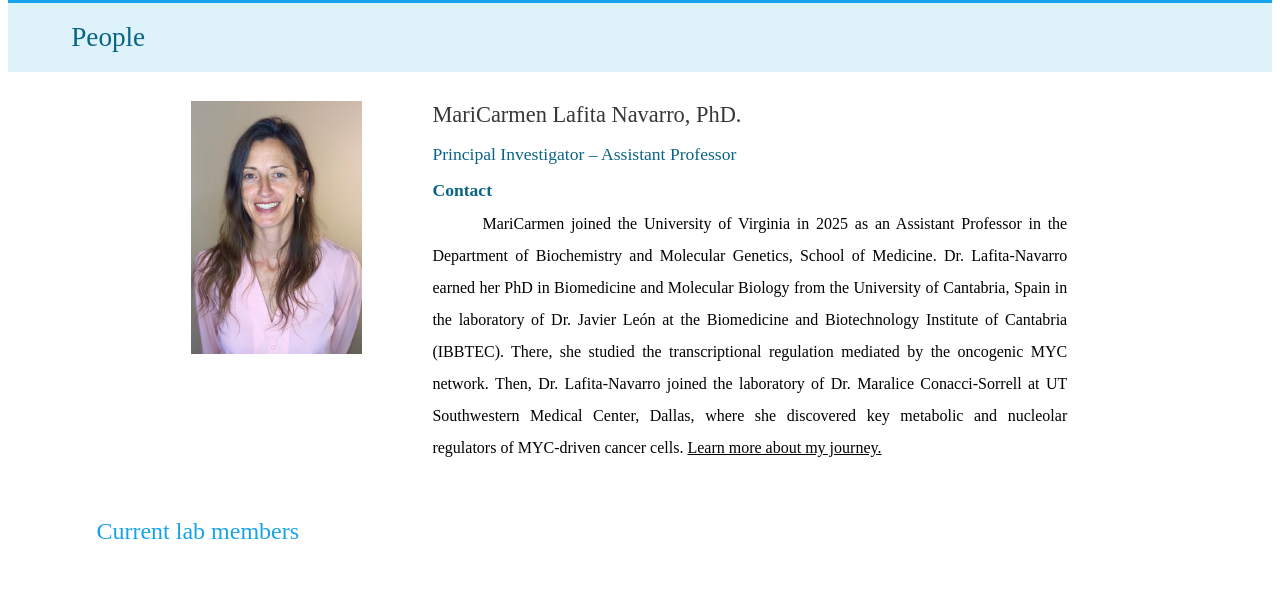
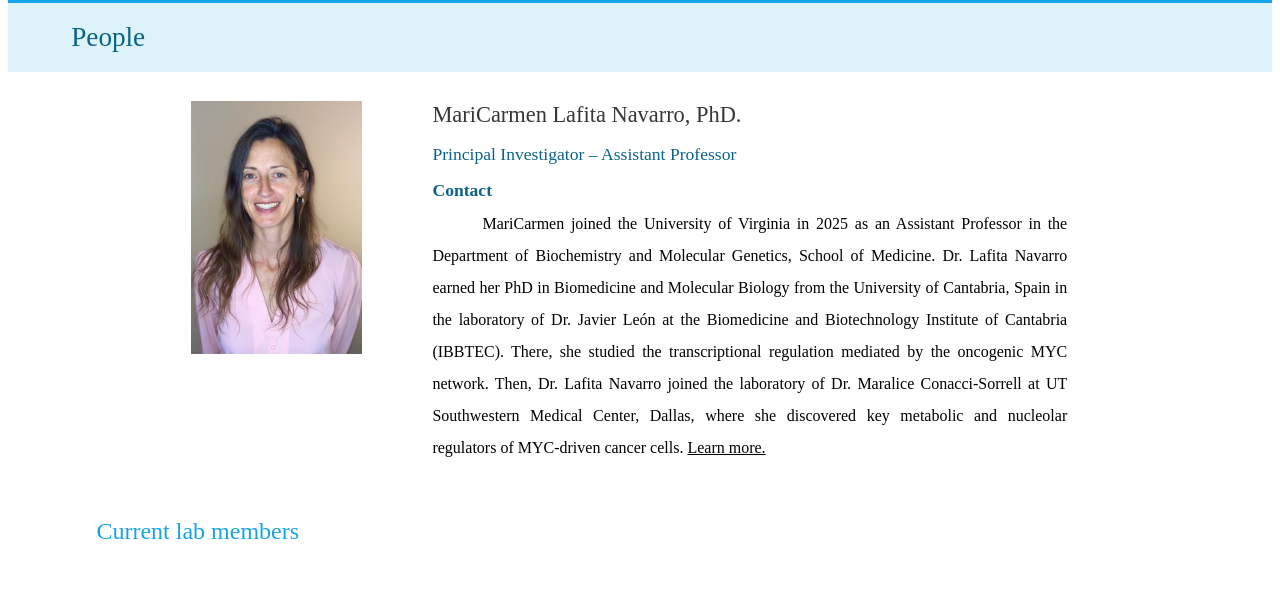
Before and after one commit to maricar86/LafitaNavarrolab, a plain HTML site: page People/People.html in a window 1280 px wide. Shown: the part 134-727 px from the top of the page. Drawn offline with Linux system fonts and the light colour scheme.

Commit message:
Update People.html

```diff
--- a/People/People.html
+++ b/People/People.html
@@ -53,14 +53,14 @@
 				</p>
 				<p class="paragraph-people">
 		MariCarmen joined the University of Virginia in 2025 as an Assistant Professor in the Department of Biochemistry and Molecular Genetics, School of Medicine.
-		Dr. Lafita-Navarro earned her PhD in Biomedicine and Molecular Biology from the University of Cantabria,
+		Dr. Lafita Navarro earned her PhD in Biomedicine and Molecular Biology from the University of Cantabria,
 		Spain in the laboratory of Dr. Javier León at the Biomedicine and Biotechnology Institute of Cantabria (IBBTEC).
 		There, she studied the transcriptional regulation mediated by the oncogenic MYC network.
-		Then, Dr. Lafita-Navarro joined the laboratory of Dr. Maralice Conacci-Sorrell at UT Southwestern Medical Center,
+		Then, Dr. Lafita Navarro joined the laboratory of Dr. Maralice Conacci-Sorrell at UT Southwestern Medical Center,
 		Dallas, where she discovered key metabolic and nucleolar regulators of MYC-driven cancer cells.
 				<span style="color: rgb(9, 100, 134)">
 				<a target="_blank" href="../People/Meet-PI.html" style="color: black;">
-					Learn more about my journey.
+					Learn more.
 				</a>
 				</span>
 				</p>
```
